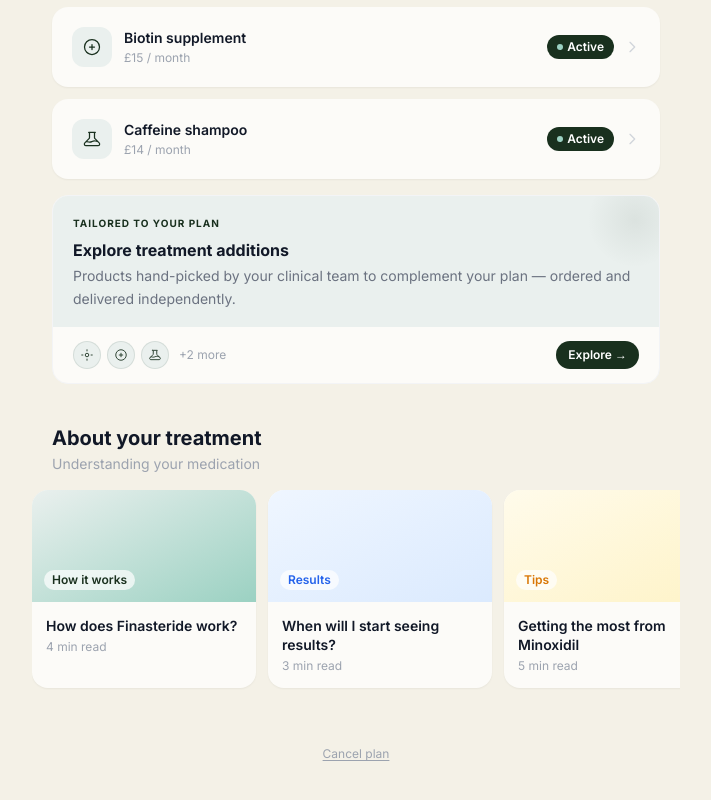
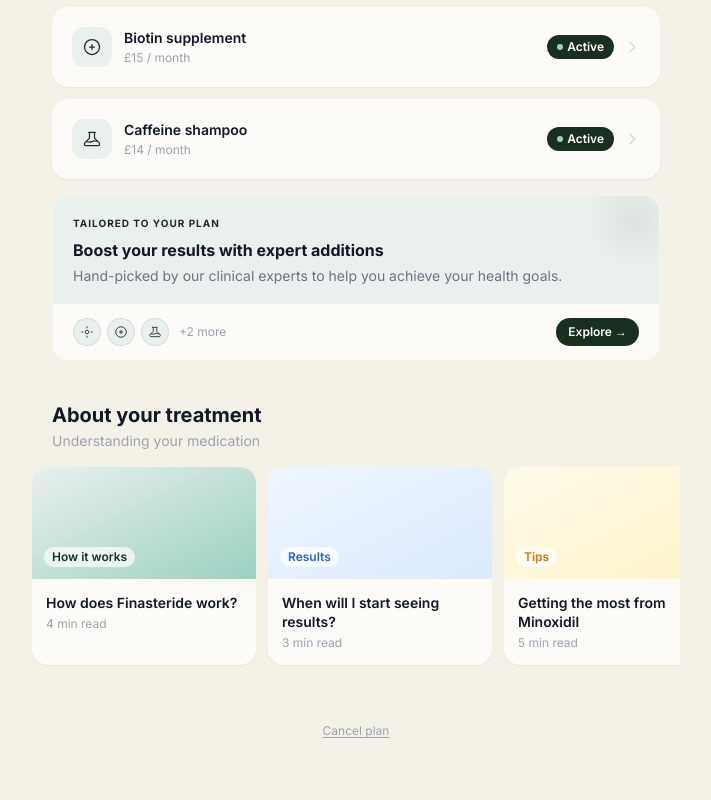
Before and after one commit to Jamie113/voy-portal, a website built with Vite: page index.html in a window 1280 px wide. Shown: the part 1255-2055 px from the top of the page, without its empty margins (396-1107 px from the left). Built offline with nearby package versions, Linux system fonts and the light colour scheme.

Commit message:
Refocus explore treatment additions copy on benefits
Headline and body now lead with outcomes (boost results, health goals,
clinical experts) rather than logistics. Removes 'ordered and delivered
independently' — the callout banner above handles that context.

Co-Authored-By: Claude Sonnet 4.6 <noreply@anthropic.com>

```diff
--- a/index.html
+++ b/index.html
@@ -250,8 +250,8 @@
           <div class="bg-voy-green-pale px-5 pt-5 pb-4 relative overflow-hidden">
             <div class="absolute -top-6 -right-6 w-24 h-24 rounded-full pointer-events-none" style="background: radial-gradient(circle, rgba(25,48,30,0.07) 0%, transparent 70%);"></div>
             <p class="text-[10px] font-bold text-voy-green uppercase tracking-widest mb-2">Tailored to your plan</p>
-            <p class="text-base font-bold text-gray-900 leading-snug">Explore treatment additions</p>
-            <p class="text-sm text-gray-500 leading-relaxed mt-1">Products hand-picked by your clinical team to complement your plan — ordered and delivered independently.</p>
+            <p class="text-base font-bold text-gray-900 leading-snug">Boost your results with expert additions</p>
+            <p class="text-sm text-gray-500 leading-relaxed mt-1">Hand-picked by our clinical experts to help you achieve your health goals.</p>
           </div>
           <!-- Footer row -->
           <div class="px-5 py-3.5 flex items-center justify-between">
```
